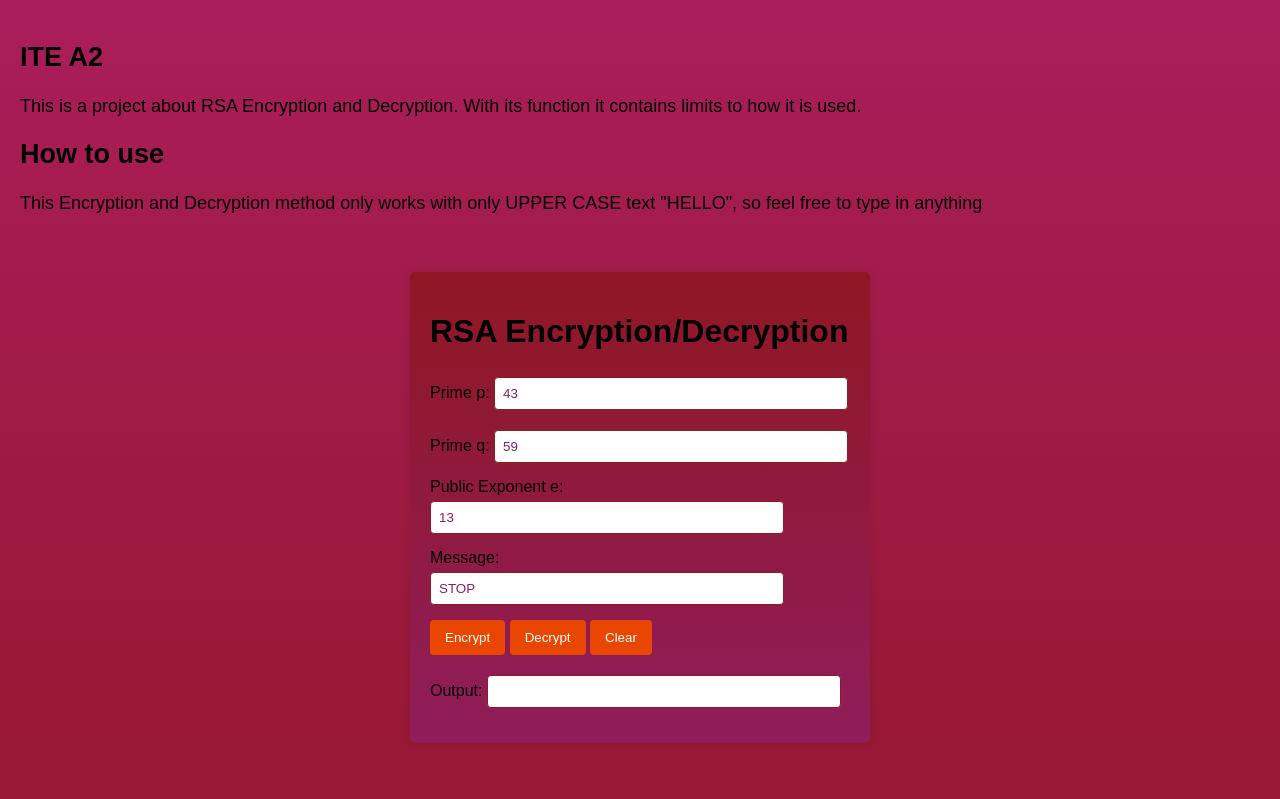
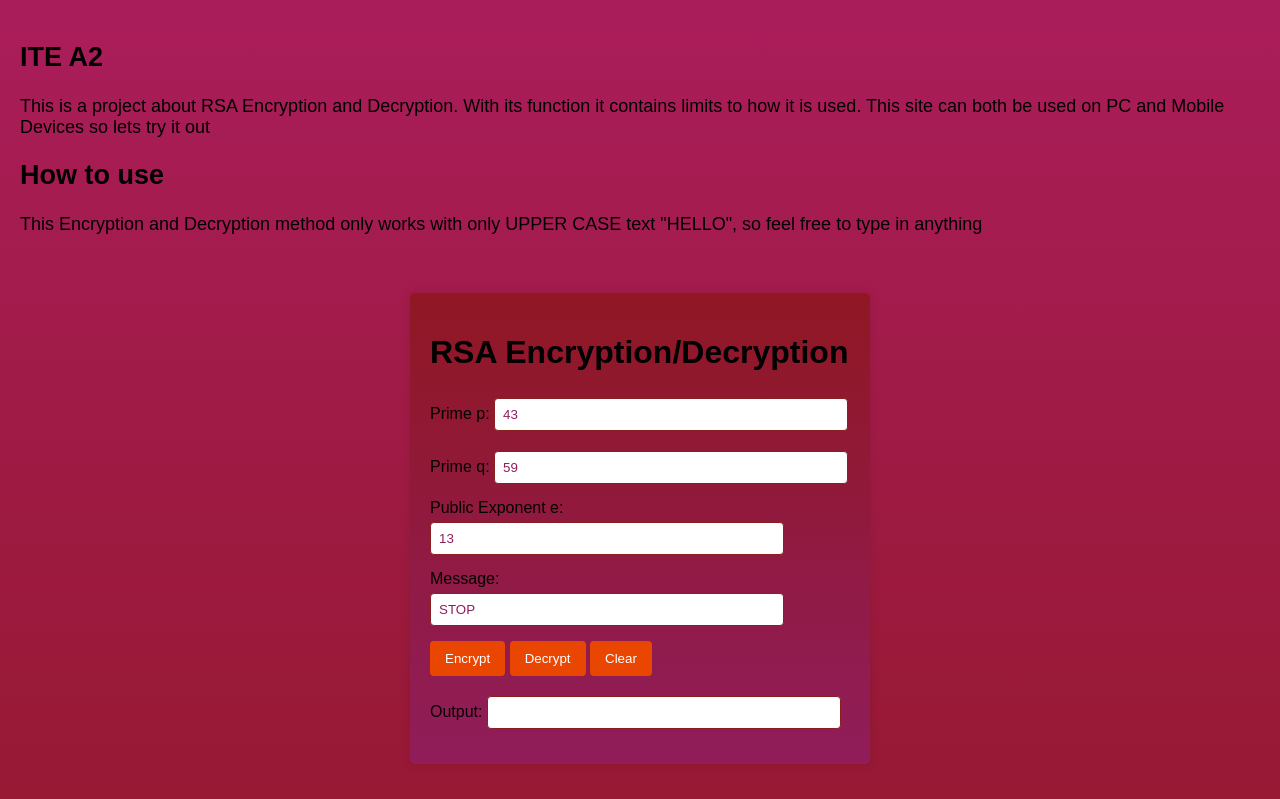
Before and after one commit to BayKdang/rsa-encrypt-decrypt, a plain HTML site: page index.html in a window 1280 px wide. Shown: the top 799 px of the page. Drawn offline with Linux system fonts and the light colour scheme.

Commit message:
Update index.html

```diff
--- a/index.html
+++ b/index.html
@@ -11,7 +11,7 @@
     <header>
         <div class="Description">
             <h2>ITE A2</h2>
-            <p>This is a project about RSA Encryption and Decryption. With its function it contains limits to how it is used.</p>
+            <p>This is a project about RSA Encryption and Decryption. With its function it contains limits to how it is used. This site can both be used on PC and Mobile Devices so lets try it out</p>
             <h2>How to use</h2>
             <p>This Encryption and Decryption method only works with only UPPER CASE text "HELLO", so feel free to type in anything</p>
         </div>
```
